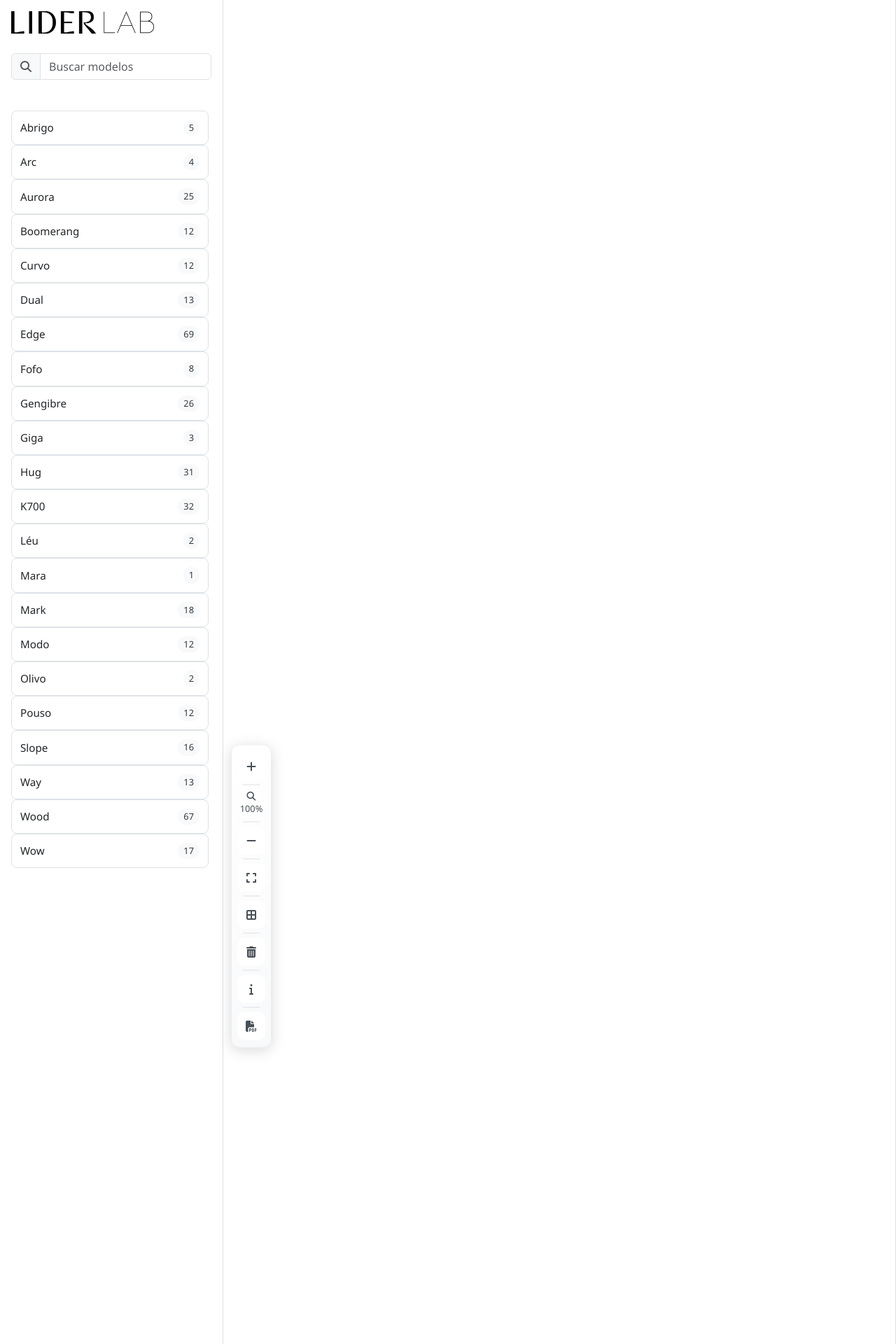
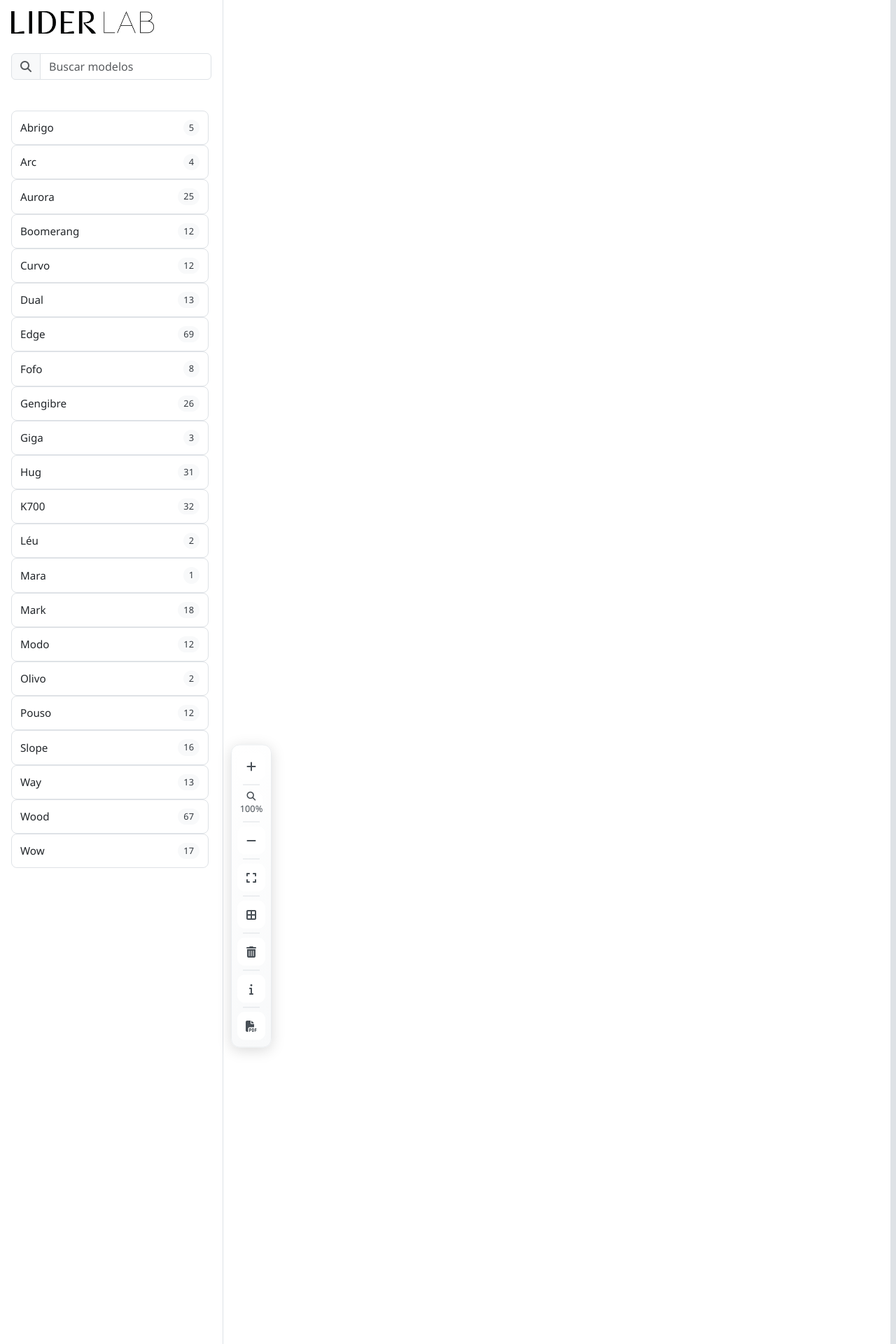
Before and after one commit to liderlab-estofados/liderlab, a Flask app: page / in a window 1280 px wide. Shown: the top 1920 px of the page at 70% size. Run offline with Flask 3, Linux system fonts and the light colour scheme; data comes from the database, SQL or seed files in the repository; some libraries are stand-ins or nearby versions.

Commit message:
Ajuste barra de rolagem

```diff
--- a/static/css/styles.css
+++ b/static/css/styles.css
@@ -418,7 +418,7 @@ body {
     overflow: auto;
     position: relative;
     touch-action: none;
-    border-right: 1px solid #dee2e6;
+    border-right: 8px solid #dee2e6;
 }
 
 .canvas-workspace {
@@ -637,7 +637,14 @@ body {
 
 /* Scrollbar Styling */
 .overflow-auto::-webkit-scrollbar {
-    width: 6px;
+    width: 8px;
+    height: 8px;
+}
+
+/* Firefox */
+.overflow-auto {
+    scrollbar-width: 8px;
+    scrollbar-color: #adb5bd var(--light-color);
 }
 
 .overflow-auto::-webkit-scrollbar-track {
@@ -646,12 +653,13 @@ body {
 
 .overflow-auto::-webkit-scrollbar-thumb {
     background: #adb5bd;
-    border-radius: 3px;
+    border-radius: 8px;
 }
 
 .overflow-auto::-webkit-scrollbar-thumb:hover {
     background: #6c757d;
 }
+
 
 /* Drag and Drop Styles */
 .drag-over {
```
